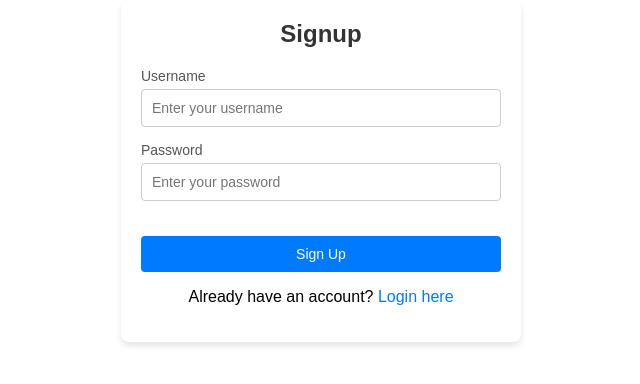
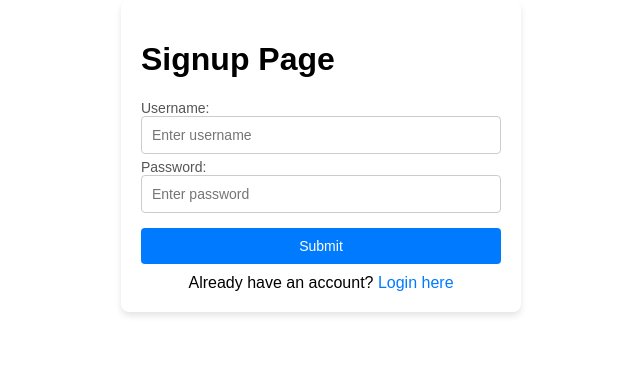
Before and after one commit to K-Senthil-Shunmugam/realms-of-discovery-front-end, a React (Create React App) app: page / in a window 1280 px wide. Shown: the top 384 px of the page, without its empty margins (319-959 px from the left). Built offline with nearby package versions, Linux system fonts and the light colour scheme.

Commit message:
Update 2 files
- /src/App.js
- /src/App.css

```diff
--- a/src/App.css
+++ b/src/App.css
@@ -76,111 +76,102 @@ p {
 
 */
 
+/* Container styling */
 .signup-container {
+  display: flex;
+  flex-direction: column;
+  align-items: center;
+  justify-content: center;
+  min-height: 100vh;
+  background-color: #f5f5f5;
   font-family: Arial, sans-serif;
-  background-color: #f4f4f9;
-  margin: 0 auto;
   padding: 20px;
-  width: 100%;
-  max-width: 400px;
-  box-shadow: 0 4px 6px rgba(0, 0, 0, 0.1);
-  border-radius: 8px;
-  background: white;
-  box-sizing: border-box;
 }
 
-.header {
+.signup-header {
   text-align: center;
   margin-bottom: 20px;
 }
 
-.header h1 {
-  margin: 0;
-  font-size: 24px;
+.signup-header h1 {
   color: #333;
 }
 
 .signup-form {
-  display: flex;
-  flex-direction: column;
+  width: 100%;
+  max-width: 400px;
+  background: #ffffff;
+  padding: 20px;
+  border-radius: 8px;
+  box-shadow: 0 4px 8px rgba(0, 0, 0, 0.1);
 }
 
-.input-group {
-  margin-bottom: 15px;
+.signup-form label {
+  display: block;
+  font-size: 16px;
+  margin-bottom: 8px;
+  color: #333;
 }
 
-label {
+.signup-form input {
+  width: 100%;
+  padding: 10px;
+  margin-bottom: 20px;
+  border: 1px solid #ccc;
+  border-radius: 4px;
   font-size: 14px;
-  color: #555;
-  margin-bottom: 5px;
-  display: block;
 }
 
-input[type="text"],
-input[type="password"] {
-  width: 100%;
-  padding: 10px;
+.signup-form .password-strength {
+  margin-top: -15px;
+  margin-bottom: 15px;
   font-size: 14px;
-  border: 1px solid #ccc;
-  border-radius: 4px;
-  box-sizing: border-box;
+  font-weight: bold;
 }
 
-.password-strength {
-  margin-top: 5px;
-  font-size: 12px;
+.password-strength.weak {
+  color: red;
 }
 
-.strength-bar {
-  height: 5px;
-  border-radius: 2px;
-  margin-top: 2px;
+.password-strength.moderate {
+  color: orange;
 }
 
-.strength-bar.weak {
-  width: 30%;
-  background: red;
-}
-
-.strength-bar.medium {
-  width: 60%;
-  background: orange;
-}
-
-.strength-bar.strong {
-  width: 100%;
-  background: green;
+.password-strength.strong {
+  color: green;
 }
 
 .error-message {
   color: red;
-  font-size: 12px;
-  margin-top: 5px;
+  font-size: 14px;
+  margin-bottom: 15px;
 }
 
-button {
-  background: #007bff;
-  color: white;
+.signup-button {
+  width: 100%;
   padding: 10px;
-  font-size: 14px;
+  background-color: #007bff;
+  color: #fff;
   border: none;
   border-radius: 4px;
+  font-size: 16px;
   cursor: pointer;
-  margin-top: 10px;
+  transition: background-color 0.3s ease;
 }
 
-button:hover {
-  background: #0056b3;
+.signup-button:hover {
+  background-color: #0056b3;
 }
 
 .login-link {
   text-align: center;
-  margin-top: 10px;
+  margin-top: 15px;
+  font-size: 14px;
 }
 
 .login-link a {
+  color: #007bff;
   text-decoration: none;
-  color: #007bff;
 }
 
 .login-link a:hover {
--- a/src/App.js
+++ b/src/App.js
@@ -45,115 +45,99 @@
 
 // export default App;
 
-import React, { useState } from "react";
-import "./SignupPage.css";
+import React, { useState } from 'react';
+import './SignupPage.css';
 
-const SignupPage = () => {
-  const [username, setUsername] = useState("");
-  const [password, setPassword] = useState("");
-  const [usernameError, setUsernameError] = useState(false);
-  const [passwordError, setPasswordError] = useState(false);
-  const [formError, setFormError] = useState(false);
-  const [passwordStrength, setPasswordStrength] = useState("");
+function SignupPage() {
+  const [username, setUsername] = useState('');
+  const [password, setPassword] = useState('');
+  const [passwordStrength, setPasswordStrength] = useState('');
+  const [errorMessage, setErrorMessage] = useState('');
 
-  // Debounce function
-  const debounce = (func, delay) => {
-    let timer;
-    return (...args) => {
-      clearTimeout(timer);
-      timer = setTimeout(() => func(...args), delay);
-    };
+  const validatePassword = (password) => {
+    const lengthRequirement = password.length >= 8;
+    const capitalRequirement = /[A-Z]/.test(password);
+    const symbolRequirement = /[!@#$%^&*(),.?":{}|<>]/.test(password);
+    const numberRequirement = /[0-9]/.test(password);
+
+    if (!lengthRequirement) {
+      setErrorMessage('Password must be at least 8 characters long.');
+      return 'weak';
+    }
+
+    if (capitalRequirement && symbolRequirement && numberRequirement) {
+      setErrorMessage('');
+      return 'strong';
+    }
+
+    if (capitalRequirement || symbolRequirement || numberRequirement) {
+      setErrorMessage('');
+      return 'moderate';
+    }
+
+    setErrorMessage('Password must contain a capital letter, a symbol, and a number.');
+    return 'weak';
   };
 
-  // Password strength checker
-  const checkPasswordStrength = debounce((value) => {
-    if (value.length < 6) {
-      setPasswordStrength("weak");
-    } else if (value.length < 10) {
-      setPasswordStrength("medium");
-    } else {
-      setPasswordStrength("strong");
-    }
-  }, 300);
+  const handlePasswordChange = (e) => {
+    const newPassword = e.target.value;
+    setPassword(newPassword);
+    const strength = validatePassword(newPassword);
+    setPasswordStrength(strength);
+  };
 
   const handleSubmit = (e) => {
     e.preventDefault();
-
-    let hasError = false;
-
-    if (!username) {
-      setUsernameError(true);
-      hasError = true;
-    } else {
-      setUsernameError(false);
+    if (passwordStrength !== 'strong') {
+      setErrorMessage('Please choose a strong password before signing up.');
+      return;
     }
-
-    if (!password) {
-      setPasswordError(true);
-      hasError = true;
-    } else {
-      setPasswordError(false);
-    }
-
-    if (hasError) {
-      setFormError(true);
-    } else {
-      setFormError(false);
-      alert("Form submitted successfully!");
-      // Add logic for submission, e.g., API call
-    }
+    alert('Signup successful!');
   };
 
   return (
     <div className="signup-container">
-      <div className="header">
-        <h1>Signup</h1>
-      </div>
-      <form onSubmit={handleSubmit} className="signup-form">
-        <div className="input-group">
-          <label htmlFor="username">Username</label>
+      <header className="signup-header">
+        <h1>Signup Page</h1>
+      </header>
+      <form className="signup-form" onSubmit={handleSubmit}>
+        <label>
+          Username:
           <input
             type="text"
-            id="username"
             value={username}
             onChange={(e) => setUsername(e.target.value)}
-            placeholder="Enter your username"
+            placeholder="Enter username"
+            required
           />
-          {usernameError && (
-            <p className="error-message">Username is required.</p>
-          )}
-        </div>
-        <div className="input-group">
-          <label htmlFor="password">Password</label>
+        </label>
+        <label>
+          Password:
           <input
             type="password"
-            id="password"
             value={password}
-            onChange={(e) => {
-              setPassword(e.target.value);
-              checkPasswordStrength(e.target.value);
-            }}
-            placeholder="Enter your password"
+            onChange={handlePasswordChange}
+            placeholder="Enter password"
+            required
           />
-          <div className="password-strength">
-            <div className={`strength-bar ${passwordStrength}`}></div>
+        </label>
+        {passwordStrength && (
+          <div className={`password-strength ${passwordStrength}`}>
+            {passwordStrength === 'weak' && <span>Weak password</span>}
+            {passwordStrength === 'moderate' && <span>Moderate password</span>}
+            {passwordStrength === 'strong' && <span>Strong password</span>}
           </div>
-          {passwordError && (
-            <p className="error-message">Password is required.</p>
-          )}
-        </div>
-        <button type="submit">Sign Up</button>
-        {formError && (
-          <p className="error-message">Please fix the errors above.</p>
         )}
+        {errorMessage && <p className="error-message">{errorMessage}</p>}
+        <button type="submit" className="signup-button">
+          Submit
+        </button>
       </form>
       <div className="login-link">
-        <p>
-          Already have an account? <a href="/login">Login here</a>
-        </p>
+        Already have an account? <a href="/login">Login here</a>
       </div>
     </div>
   );
-};
+}
 
 export default SignupPage;
```
